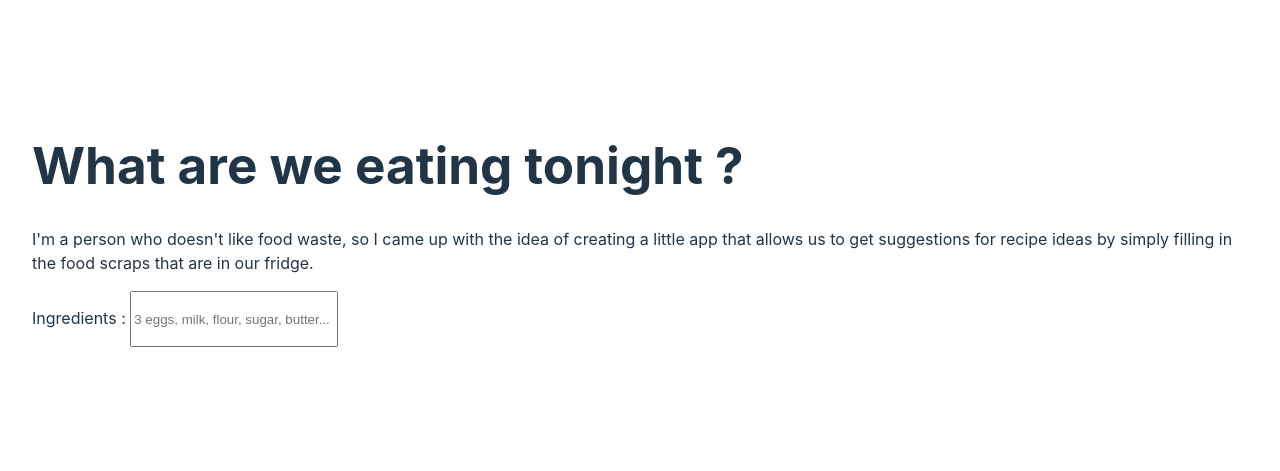
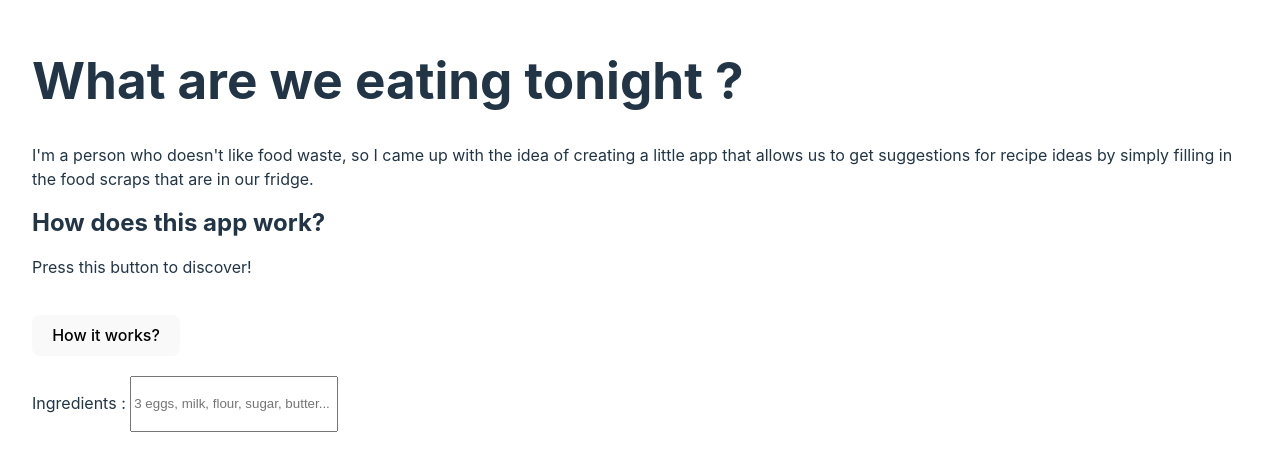
Before and after one commit to RyukShi/What-Are-We-Eating-Tonight, a React (Vite) app: page / in a window 1280 px wide. Shown: the part 175-646 px from the top of the page. Built offline with nearby package versions, Linux system fonts and the light colour scheme.

Commit message:
New component (HowItWorks)

```diff
--- a/src/App.tsx
+++ b/src/App.tsx
@@ -4,6 +4,7 @@ import RecipeCard from './components/RecipeCard'
 import YouTubeVideoCard from './components/YouTubeVideoCard'
 import HamsterLoader from './components/HamsterLoader'
 import YouTubeVideo from './YouTubeVideo'
+import HowItWorks from './components/HowItWorks'
 import { recipeInstructions, recipeSuggestions, toList, generateHTML } from './utils'
 
 function App() {
@@ -35,7 +36,7 @@ function App() {
       body: JSON.stringify(
         {
           prompt: prompt,
-          max_tokens: 2000,
+          max_tokens: 1000,
           model: 'text-davinci-003',
           temperature: 0.6
         }
@@ -97,9 +98,14 @@ function App() {
   return (
     <div className="App">
       <h1>What are we eating tonight ?</h1>
-      <p>I'm a person who doesn't like food waste, so I came up with the idea of creating a
+      <p>
+        I'm a person who doesn't like food waste, so I came up with the idea of creating a
         little app that allows us to get suggestions for recipe ideas by simply filling in
-        the food scraps that are in our fridge.</p>
+        the food scraps that are in our fridge.
+      </p>
+
+      <HowItWorks />
+
       <form onSubmit={(e: FormEvent<HTMLFormElement>) => {
         e.preventDefault()
         fetchOpenAI(recipeSuggestions(ingredients))
@@ -121,7 +127,7 @@ function App() {
       {errors.openAI && (<h3>An error occurred while fetching data. Please try
         again later or contact support if the problem persists.</h3>)}
 
-      {(recipes.length > 0) && (
+      {(recipes.length > 0 && !loading) && (
         <div>
           <p>
             Here are some recipe suggestions, click on any of them to get
--- /dev/null
+++ b/src/components/HowItWorks.tsx
@@ -0,0 +1,39 @@
+import { useState } from "react"
+
+const HowItWorks = () => {
+  const [show, setShow] = useState(false)
+
+  return (
+    <div>
+      <h2>How does this app work?</h2>
+      <p>Press this button to discover!</p>
+      <button type="button" onClick={() => setShow(!show)}>
+        {(show) ? "Reduce" : "How it works?"}
+      </button>
+      {show && (
+        <div>
+          <h3>Using the OpenAI API</h3>
+          <p>
+            I had the idea of using artificial intelligence to generate recipe
+            suggestions based on ingredients previously entered by the user. This
+            is a big challenge. And thanks to the text completion API created by
+            OpenAI, it allows to generate recipe suggestions perfectly.
+            For the curious, I give you the link to the OpenAI API documentation
+            to better understand how it works.
+            <a href="https://beta.openai.com/docs/guides/completion/text-completion"
+              target="_blank" rel="noopener noreferrer">
+              Text Completion API
+            </a>
+          </p>
+          <p>
+            In future versions of this application, I will tailor the recipe
+            suggestions to the user's preferences and dietary restrictions
+            (such as vegan).
+          </p>
+        </div>
+      )}
+    </div>
+  )
+}
+
+export default HowItWorks
--- a/src/index.css
+++ b/src/index.css
@@ -48,6 +48,7 @@ button {
   cursor: pointer;
   transition: border-color 0.25s;
   margin-top: 20px;
+  margin-bottom: 20px;
 }
 button:hover {
   border-color: #646cff;
```
